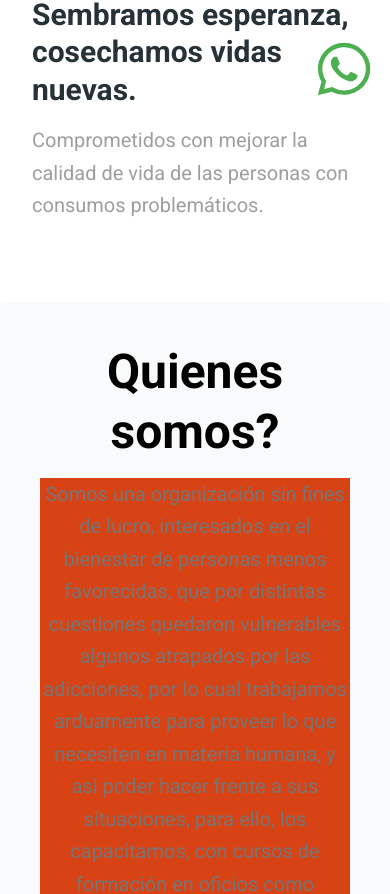
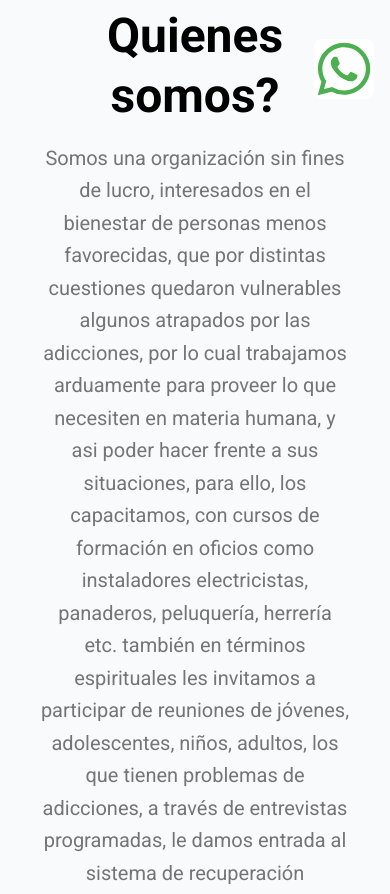
Before and after one commit to axel-ledesma-david/creando-oportunidades, a Next.js app: page / in a window 390 px wide. Shown: the part 729-1623 px from the top of the page. Built offline with nearby package versions, Linux system fonts and the light colour scheme.

Commit message:
mejorando responsive del header

```diff
--- a/src/app/hero.jsx
+++ b/src/app/hero.jsx
@@ -47,7 +47,7 @@ function Hero() {
           height={1024}
           alt="team work"
           src="/image/image-ac.png"
-          className="h-[36rem] w-full rounded-xl object-cover"
+          className="md:h-[36rem] h-[15rem] w-full rounded-xl object-cover"
         />
       </div>
     </header>
--- a/src/app/skills.jsx
+++ b/src/app/skills.jsx
@@ -31,7 +31,7 @@ export function Skills() {
         </Typography>
         <Typography
           variant="lead"
-          className="md:mx-auto w-[100%] text-gray-600 lg:w-10/12 sm:w-[60%] bg-deep-orange-800"
+          className="md:mx-auto w-[100%] text-gray-600 lg:w-10/12 sm:w-[60%]"
         >
           Somos una organización sin fines de lucro, interesados en el bienestar de personas menos favorecidas, que por distintas cuestiones quedaron vulnerables algunos atrapados por las adicciones, por lo cual trabajamos arduamente para proveer lo que necesiten en materia humana, y asi poder hacer frente a sus situaciones, para ello, los capacitamos, con cursos de formación en oficios como instaladores electricistas, panaderos, peluquería, herrería etc. también en términos espirituales les invitamos a participar de reuniones de jóvenes, adolescentes, niños, adultos, los que tienen problemas de adicciones, a través de entrevistas programadas, le damos entrada al sistema de recuperación ambulatoria en adicciones y codependencia, teniendo el apoyo a través de convenios con APRECOD (agencia de prevención de adicciones) y el plan NUEVA OPORTUNIDAD de desarrollo social
         </Typography>
```
